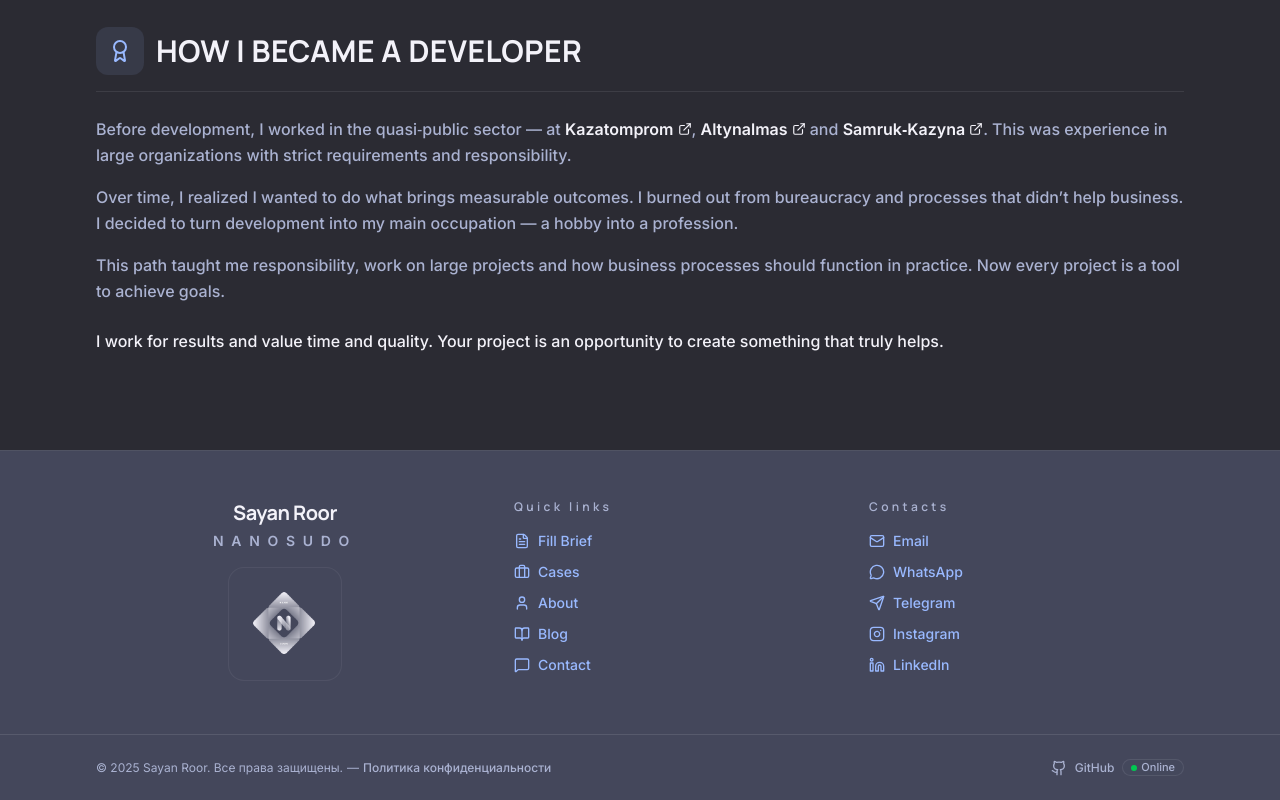
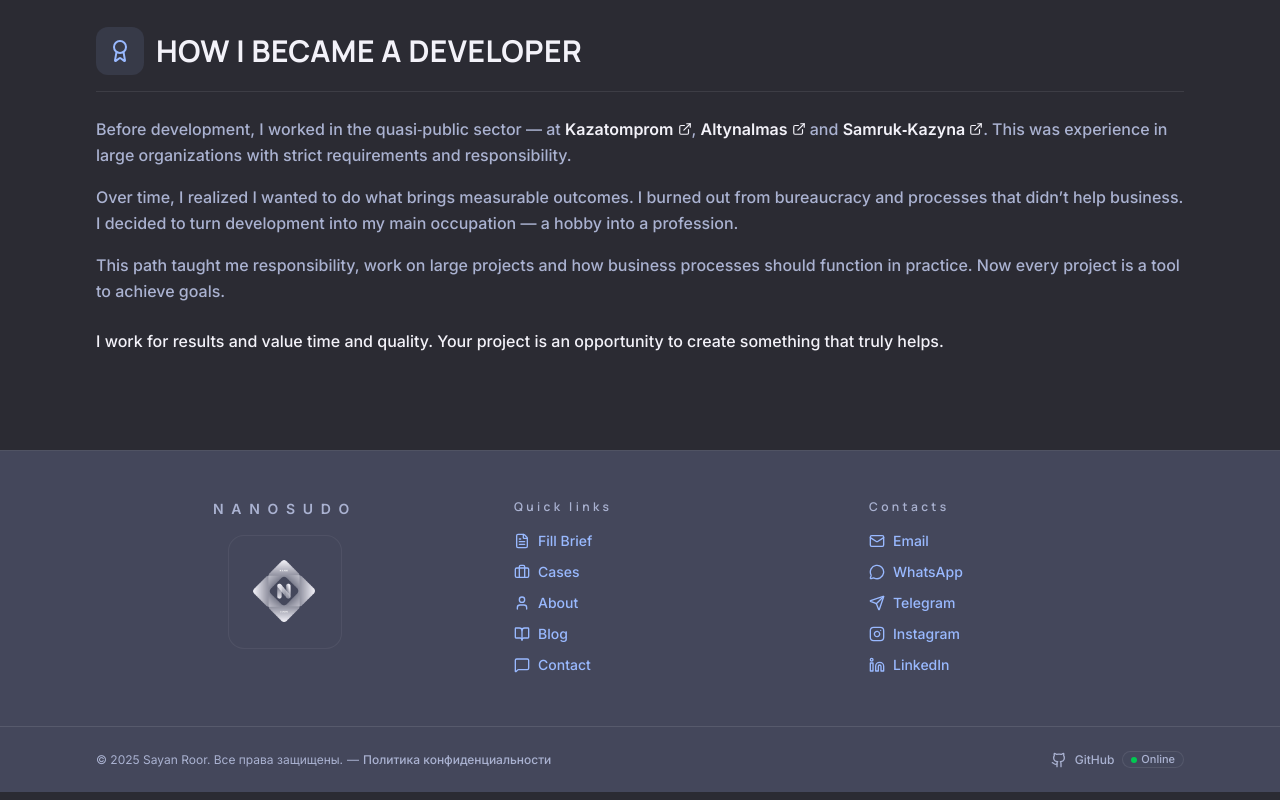
Before and after one commit to SayanWD/nanosudo.com, a Next.js app: page /en/about in a window 1280 px wide. Shown: the part 1361-2161 px from the top of the page. Built offline with nearby package versions, Linux system fonts and the light colour scheme.

Commit message:
fix(footer): оставить только nanosudo в брендовой колонке

```diff
--- a/src/components/layout/site-footer.tsx
+++ b/src/components/layout/site-footer.tsx
@@ -38,14 +38,9 @@
 
   return (
     <div className="space-y-4 text-center">
-      <div className="space-y-1">
-        <p className="font-heading text-xl tracking-tight text-foreground">
-          Sayan Roor
-        </p>
-        <p className="text-sm font-semibold uppercase tracking-[0.55em] text-muted-foreground">
-          NANOSUDO
-        </p>
-      </div>
+      <p className="text-sm font-semibold uppercase tracking-[0.55em] text-muted-foreground">
+        NANOSUDO
+      </p>
       <Link
         href="/"
         className="group inline-block rounded-2xl border border-border/40 bg-surface/60 p-4 transition hover:border-accent/50 hover:bg-surface/80 focus-visible:outline focus-visible:outline-2 focus-visible:outline-offset-4 focus-visible:outline-accent"
```
